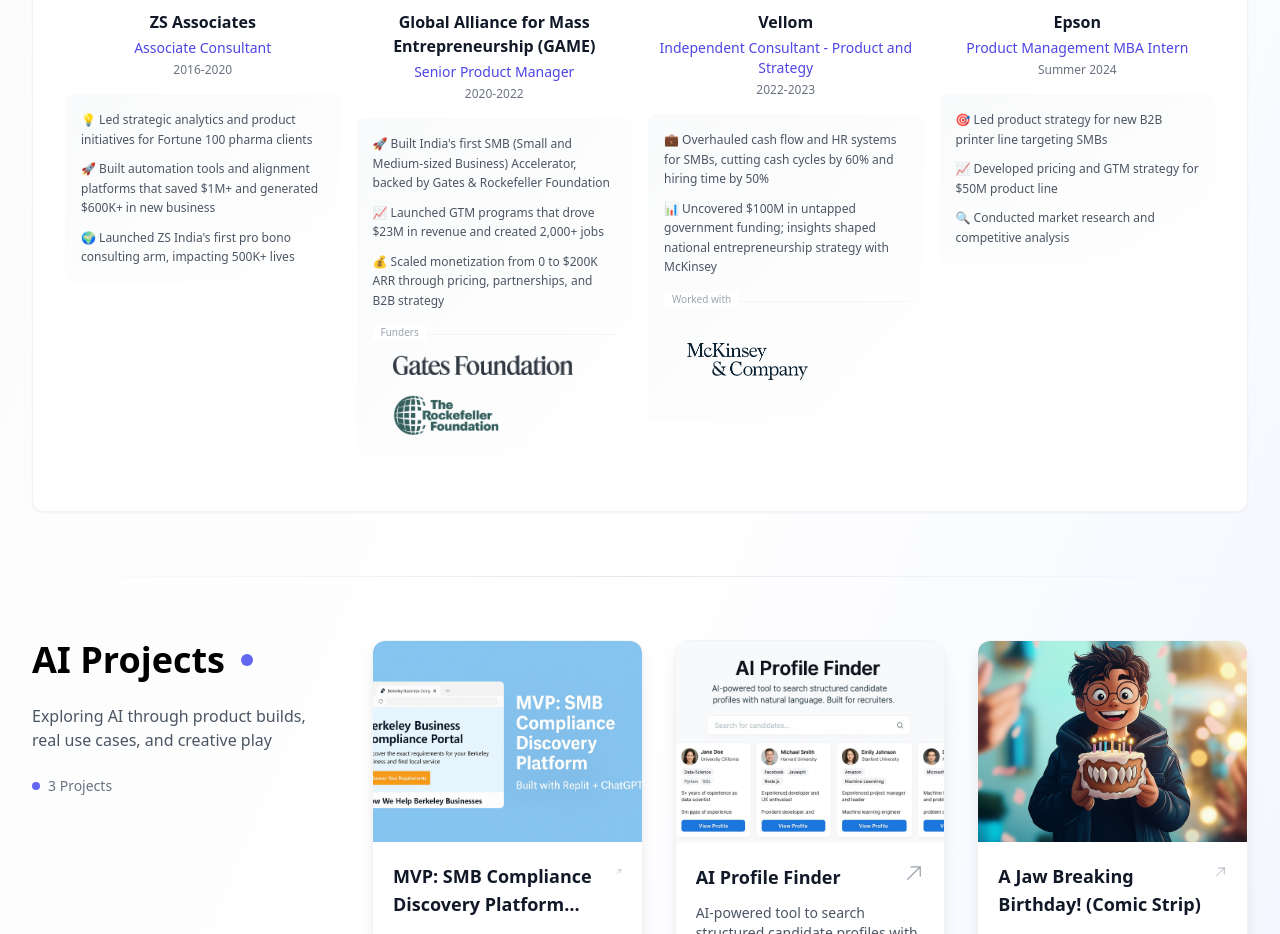
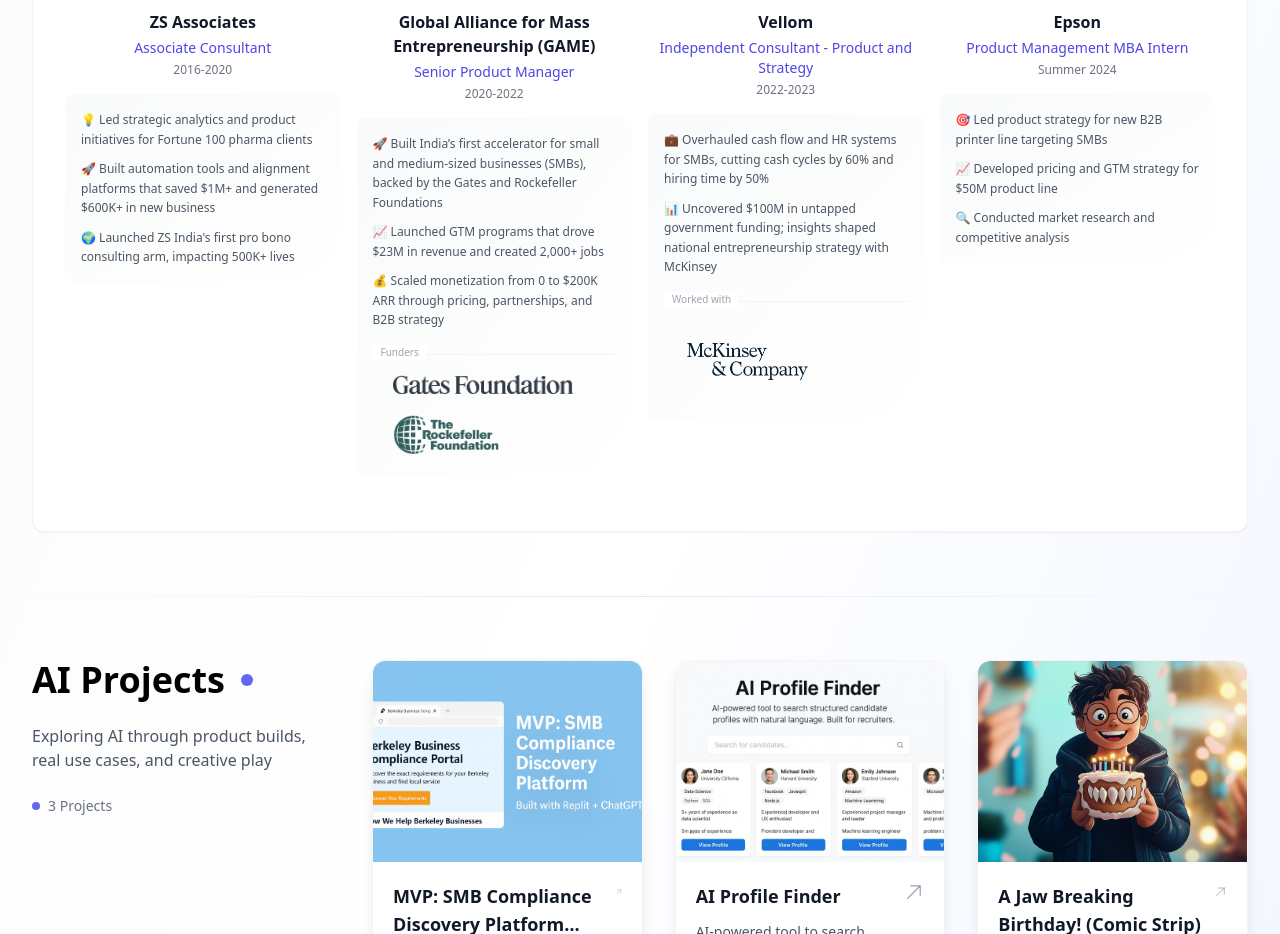
Before and after one commit to NDGitt/nikhil-portfolio, a React (Vite) app: page /#/ in a window 1280 px wide. Shown: the part 1000-1934 px from the top of the page. Built offline with nearby package versions, Linux system fonts and the light colour scheme; a web font is replaced by a local one.

Commit message:
Updated experience v2

```diff
--- a/src/data/companies.ts
+++ b/src/data/companies.ts
@@ -36,7 +36,7 @@
     period: '2020-2022',
     impact: {
       other: [
-        '🚀 Built India\'s first SMB (Small and Medium-sized Business) Accelerator, backed by Gates & Rockefeller Foundation',
+        '🚀 Built India’s first accelerator for small and medium-sized businesses (SMBs), backed by the Gates and Rockefeller Foundations',
         '📈 Launched GTM programs that drove $23M in revenue and created 2,000+ jobs',
         '💰 Scaled monetization from 0 to $200K ARR through pricing, partnerships, and B2B strategy'
       ]
```
